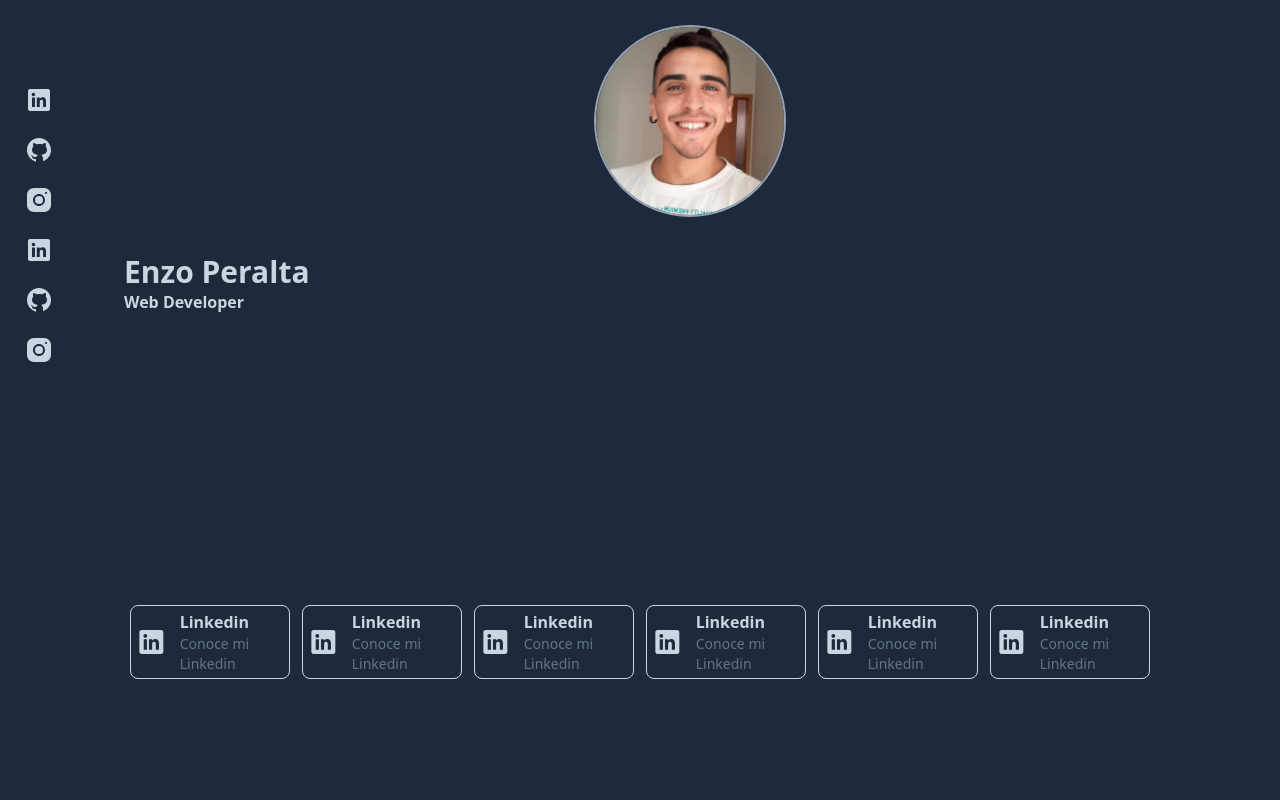
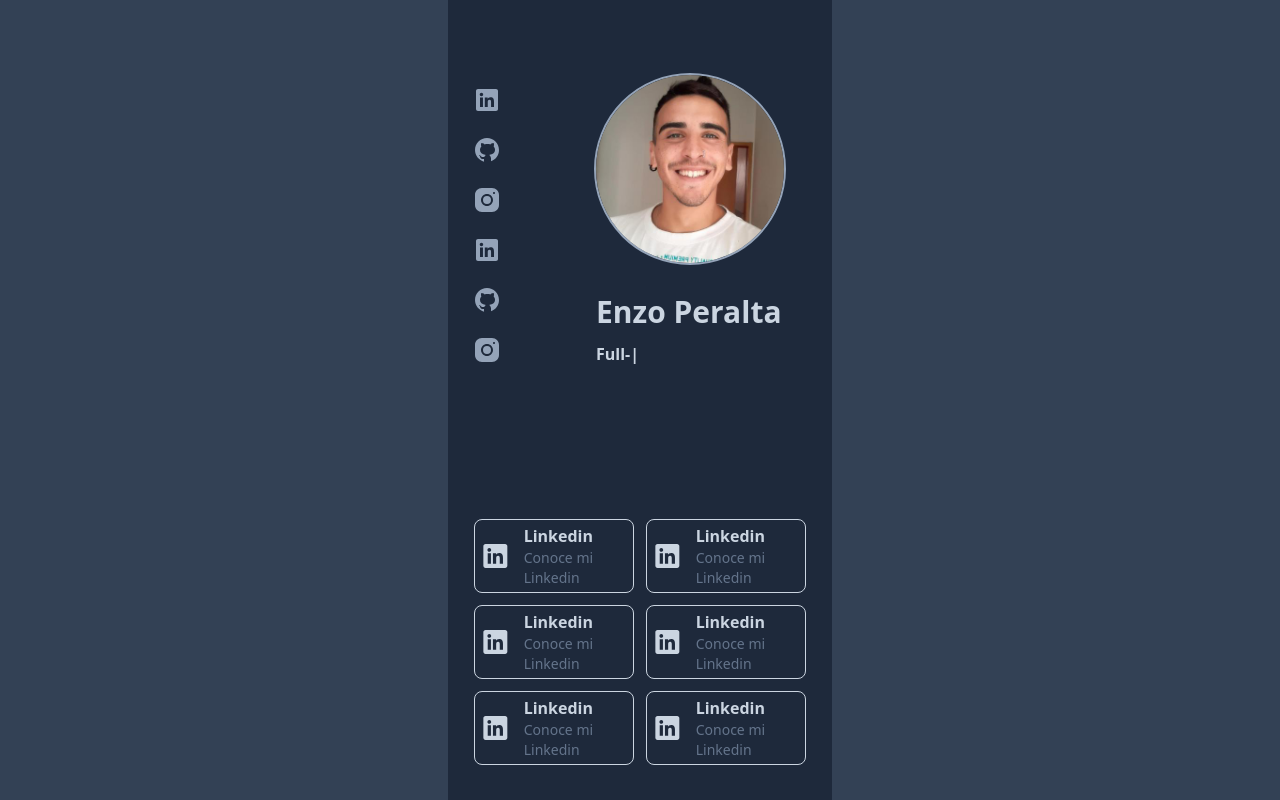
Before and after one commit to Enzoolionel/Enzoolionel.github.io, a React (Vite) app: page / in a window 1280 px wide. Shown: the top 800 px of the page. Built offline with nearby package versions, Linux system fonts and the light colour scheme.

Commit message:
Cambios en el header se agregan subtitulos dinamicos y hovers

```diff
--- a/src/App.jsx
+++ b/src/App.jsx
@@ -4,11 +4,11 @@ import Footer from "./layout/Footer.jsx";
 
 const App = () => {
   return (
-    <>
+    <section className="flex flex-col items-center bg-slate-700">
       <Header />
       <Main />
       <Footer />
-    </>
+    </section>
   );
 };
 
--- a/src/components/Card.jsx
+++ b/src/components/Card.jsx
@@ -1,7 +1,7 @@
 /* eslint-disable react/prop-types */
 const Card = ({ icon, titulo, subtitulo }) => {
   return (
-    <article className="border border-slate-300 rounded-lg p-1 w-40 text-slate-300 flex justify-between items-center gap-3">
+    <article className="hover:scale-105 hover:bg-slate-900  transition-all border border-slate-300 rounded-lg p-1 w-40 text-slate-300 flex justify-between items-center gap-3">
       {icon}
       <div>
         <h1 className="text-slate-300 font-semibold">{titulo}</h1>
--- a/src/data/data.js
+++ b/src/data/data.js
@@ -38,9 +38,3 @@ export const routes = [
     path: "M24,4H6C4.895,4,4,4.895,4,6v18c0,1.105,0.895,2,2,2h18c1.105,0,2-0.895,2-2V6C26,4.895,25.105,4,24,4z M10.954,22h-2.95 v-9.492h2.95V22z M9.449,11.151c-0.951,0-1.72-0.771-1.72-1.72c0-0.949,0.77-1.719,1.72-1.719c0.948,0,1.719,0.771,1.719,1.719 C11.168,10.38,10.397,11.151,9.449,11.151z M22.004,22h-2.948v-4.616c0-1.101-0.02-2.517-1.533-2.517 c-1.535,0-1.771,1.199-1.771,2.437V22h-2.948v-9.492h2.83v1.297h0.04c0.394-0.746,1.356-1.533,2.791-1.533 c2.987,0,3.539,1.966,3.539,4.522V22z",
   },
 ];
-
-{
-  /* <svg xmlns="http://www.w3.org/2000/svg" fill="none" viewBox="0 0 24 24" strokeWidth={1.5} stroke="currentColor" className="size-6">
-  <path strokeLinecap="round" strokeLinejoin="round" d="" />
-</svg> */
-}
--- a/src/layout/Footer.jsx
+++ b/src/layout/Footer.jsx
@@ -2,7 +2,7 @@ import logo from "../../public/logo.png";
 
 const Footer = () => {
   return (
-    <footer className="h-38 bg-slate-800 p-3">
+    <footer className="h-38 w-96 bg-slate-800 p-3">
       <section className="flex justify-between w-full h-full p-1 opacity-80 bg-slate-700 border border-slate-300 rounded-lg">
         <article className="flex flex-col pl-3 justify-center leading-5 text-slate-400">
           <a href="#">Link Numero 1</a>
@@ -15,7 +15,7 @@ const Footer = () => {
           <div className="relative top-8 right-1">⬆️</div>
         </article>
       </section>
-      <h3 className="text-center mt-2">©️ _EnzooLionel | ❤️</h3>
+      <h3 className="text-center mt-2 text-slate-300">©️ _EnzooLionel | ❤️</h3>
     </footer>
   );
 };
--- a/src/layout/Header.jsx
+++ b/src/layout/Header.jsx
@@ -1,25 +1,64 @@
+import { useState, useEffect } from "react";
 import Perfil from "../../public/Perfil.jpg";
 import Icon from "../components/Icon.jsx";
 import { dataNetwork } from "../data/data.js";
 
 const Header = () => {
-  console.log(dataNetwork);
+  const textos = [
+    "software developer",
+    "web developer",
+    "Full-stack developer Jr.",
+  ];
+
+  const [texto, setTexto] = useState("");
+  const [palabraIndex, setPalabraIndex] = useState(0);
+  const [letraIndex, setLetraIndex] = useState(0);
+
+  useEffect(() => {
+    const palabraActual = textos[palabraIndex];
+
+    if (letraIndex < palabraActual.length) {
+      // Mostrar la siguiente letra en el texto
+      const timeout = setTimeout(() => {
+        setTexto((prevTexto) => prevTexto + palabraActual[letraIndex]);
+        setLetraIndex((prevIndex) => prevIndex + 1);
+      }, 100); // Velocidad de escritura (en milisegundos)
+
+      return () => clearTimeout(timeout);
+    } else {
+      // Pausar y reiniciar para pasar a la siguiente palabra
+      const timeout = setTimeout(() => {
+        setTexto(""); // Reiniciar el texto
+        setLetraIndex(0); // Reiniciar el índice de letras
+        setPalabraIndex((prevIndex) => (prevIndex + 1) % textos.length); // Pasar a la siguiente palabra
+      }, 1000); // Pausa entre palabras
+
+      return () => clearTimeout(timeout);
+    }
+  }, [letraIndex, palabraIndex]); // Ejecutar efecto cuando letraIndex o palabraIndex cambian
 
   return (
-    <header className="p-6 h-[450px] w-screen dark:bg-slate-800 grid place-items-center grid-rows-2 grid-cols-[100px,1fr]">
+    <header className="p-6 w-96 h-[450px] dark:bg-slate-800 grid place-items-center grid-rows-2 grid-cols-[100px,1fr]">
       <img
         src={Perfil}
         alt="Avatar del usuario"
-        className="h-48 w-48 rounded-full border-2 border-slate-400 bg-slate-400 mb-2"
+        className="h-48 w-48 rounded-full mt-24 border-2 border-slate-400 bg-slate-400 mb-2"
       />
-      <article className="h-36 w-full">
-        <h1 className="text-3xl font-semibold text-slate-300">Enzo Peralta</h1>
-        <h2 className="font-semibold text-slate-300">Web Developer</h2>
+      <article className="h-36 w-full mt-20 flex flex-col gap-3 ml-12">
+        <h1 className="text-3xl font-semibold text-slate-300 hover:brightness-200">
+          Enzo Peralta
+        </h1>
+        <h2 className="font-semibold text-slate-300 hover:brightness-200">
+          {texto}|
+        </h2>
       </article>
       <ul className="row-start-1 row-end-3 col-start-1 h-full w-full flex flex-col gap-5 justify-center">
-        {dataNetwork.map((e) => (
-          <li key={e.title}>
-            <Icon path={e.path} className="text-slate-300" />
+        {dataNetwork.map((e, i) => (
+          <li key={i}>
+            <Icon
+              path={e.path}
+              className="text-slate-400 hover:brightness-200 duration-75 hover:translate-x-1 transition-all"
+            />
           </li>
         ))}
       </ul>
--- a/src/layout/Main.jsx
+++ b/src/layout/Main.jsx
@@ -4,7 +4,7 @@ import { routes } from "../data/data.js";
 
 const Main = () => {
   return (
-    <main className="dark:bg-slate-800 bg-slate-300 h-96 w-screen flex flex-wrap gap-3 justify-center content-center">
+    <main className="dark:bg-slate-800 bg-slate-300 h-96 w-96 flex flex-wrap gap-3 justify-center content-center">
       <Card
         titulo="Linkedin"
         subtitulo="Conoce mi Linkedin"
```
